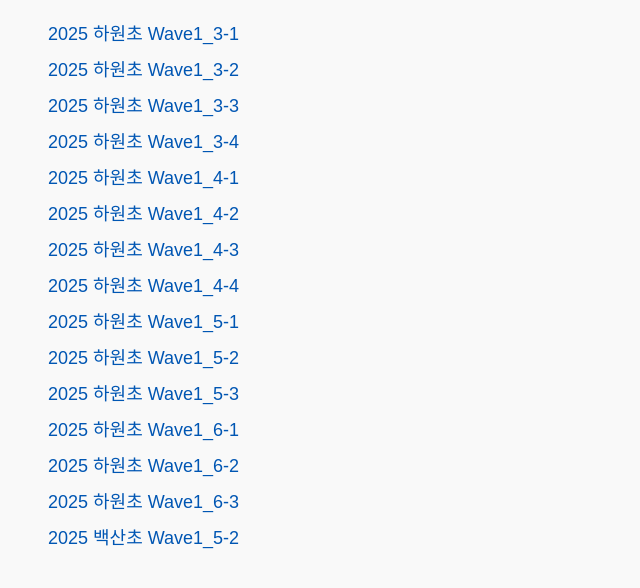
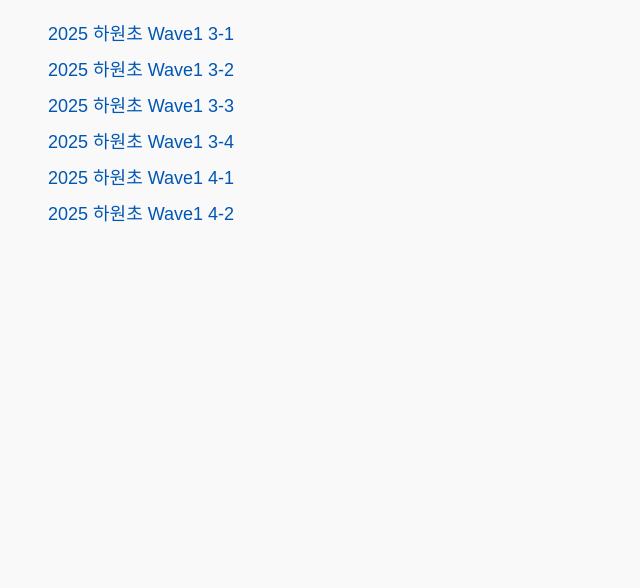
Before and after one commit to dahyun-danika/datacollection-peer, a plain HTML site: page index.html in a window 1280 px wide. Shown: the part 118-706 px from the top of the page, without its empty margins (0-640 px from the left). Drawn offline with Linux system fonts and the light colour scheme.

Commit message:
Refactor HTML for improved readability

```diff
--- a/index.html
+++ b/index.html
@@ -4,32 +4,42 @@
   <meta charset="UTF-8">
   <title>학생 네트워크 시각화</title>
   <style>
-    body { font-family: sans-serif; padding: 40px; background: #f9f9f9; }
-    h1 { color: #333; }
-    ul { list-style: none; padding: 0; }
-    li { margin: 10px 0; }
-    a { text-decoration: none; font-size: 18px; color: #0056b3; }
-    a:hover { text-decoration: underline; }
+    body {
+      font-family: sans-serif;
+      padding: 40px;
+      background: #f9f9f9;
+    }
+    h1 {
+      color: #333;
+    }
+    ul {
+      list-style: none;
+      padding: 0;
+    }
+    li {
+      margin: 10px 0;
+    }
+    a {
+      text-decoration: none;
+      font-size: 18px;
+      color: #0056b3;
+    }
+    a:hover {
+      text-decoration: underline;
+    }
   </style>
 </head>
+
 <body>
   <h1>📘 학생 네트워크 시각화 목록</h1>
+
   <ul>
-    <li><a href="2025 하원초 Wave1_3-1(응답).html">2025 하원초 Wave1_3-1</a></li>
-    <li><a href="2025 하원초 Wave1_3-2(응답).html">2025 하원초 Wave1_3-2</a></li>
-    <li><a href="2025 하원초 Wave1_3-3(응답).html">2025 하원초 Wave1_3-3</a></li>
-    <li><a href="2025 하원초 Wave1_3-4(응답).html">2025 하원초 Wave1_3-4</a></li>
-    <li><a href="2025 하원초 Wave1_4-1(응답).html">2025 하원초 Wave1_4-1</a></li>
-    <li><a href="2025 하원초 Wave1_4-2(응답).html">2025 하원초 Wave1_4-2</a></li>
-    <li><a href="2025 하원초 Wave1_4-3(응답).html">2025 하원초 Wave1_4-3</a></li>
-    <li><a href="2025 하원초 Wave1_4-4(응답).html">2025 하원초 Wave1_4-4</a></li>
-    <li><a href="2025 하원초 Wave1_5-1(응답).html">2025 하원초 Wave1_5-1</a></li>
-    <li><a href="2025 하원초 Wave1_5-2(응답).html">2025 하원초 Wave1_5-2</a></li>
-    <li><a href="2025 하원초 Wave1_5-3(응답).html">2025 하원초 Wave1_5-3</a></li>
-    <li><a href="2025 하원초 Wave1_6-1(응답).html">2025 하원초 Wave1_6-1</a></li>
-    <li><a href="2025 하원초 Wave1_6-2(응답).html">2025 하원초 Wave1_6-2</a></li>
-    <li><a href="2025 하원초 Wave1_6-3(응답).html">2025 하원초 Wave1_6-3</a></li>
-    <li><a href="2025 백산초 Wave1_5-2(응답).html">2025 백산초 Wave1_5-2</a></li>
+    <li><a href="2025 하원초 Wave1_3-1(응답).html">2025 하원초 Wave1 3-1</a></li>
+    <li><a href="2025 하원초 Wave1_3-2(응답).html">2025 하원초 Wave1 3-2</a></li>
+    <li><a href="2025 하원초 Wave1_3-3(응답).html">2025 하원초 Wave1 3-3</a></li>
+    <li><a href="2025 하원초 Wave1_3-4(응답).html">2025 하원초 Wave1 3-4</a></li>
+    <li><a href="2025 하원초 Wave1_4-1(응답).html">2025 하원초 Wave1 4-1</a></li>
+    <li><a href="2025 하원초 Wave1_4-2(응답).html">2025 하원초 Wave1 4-2</a></li>
   </ul>
 </body>
 </html>
```
